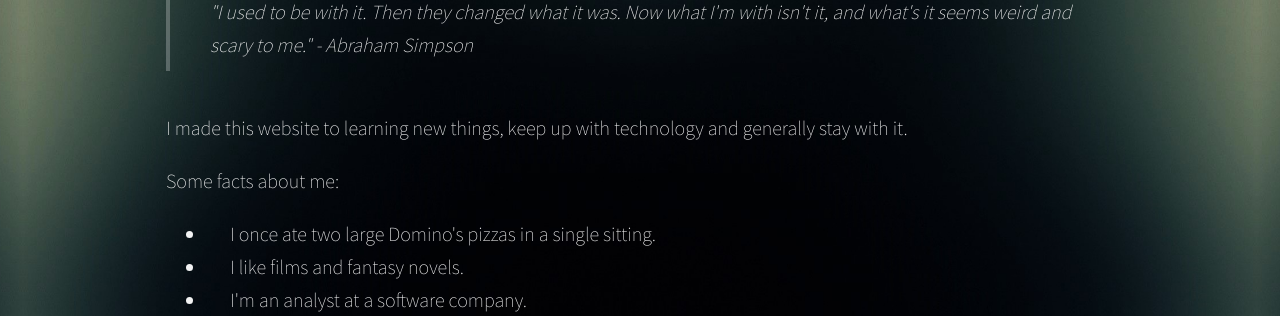
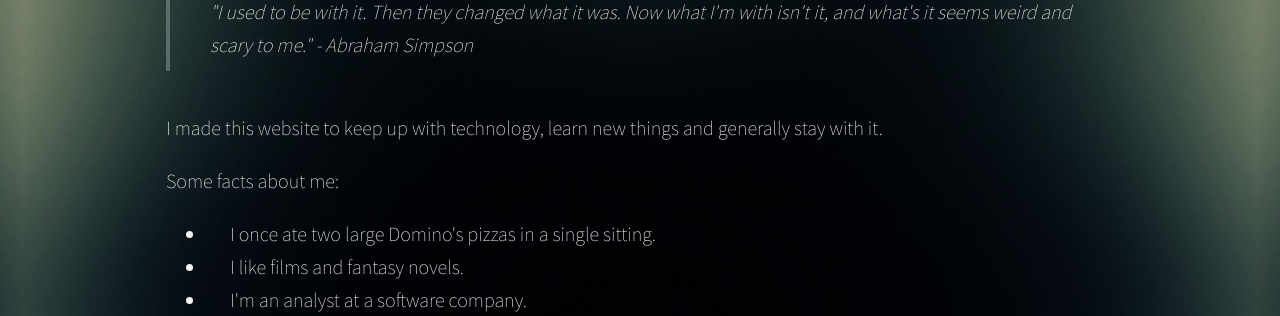
Before and after one commit to contractorr/personal-website-whole, a Django app: page / in a window 1280 px wide. Shown: the part 787-1103 px from the top of the page. Run offline with Django 3.2, Linux system fonts and the light colour scheme; some libraries are stand-ins or nearby versions.

Commit message:
hompage wording update 1

```diff
--- a/homepage/templates/homepage/index.html
+++ b/homepage/templates/homepage/index.html
@@ -27,7 +27,7 @@
 				<h2> About Me </h2>
                 <section class="align-left">
                     <blockquote>"I used to be with it. Then they changed what it was. Now what I'm with isn't it, and what's it seems weird and scary to me." - Abraham Simpson</blockquote>
-					<p>I made this website to learning new things, keep up with technology and generally stay with it.</p>
+					<p>I made this website to keep up with technology, learn new things and generally stay with it.</p>
 					<p>Some facts about me:</p>
 					<ul>
 						<li>I once ate two large Domino's pizzas in a single sitting.</li>
```
